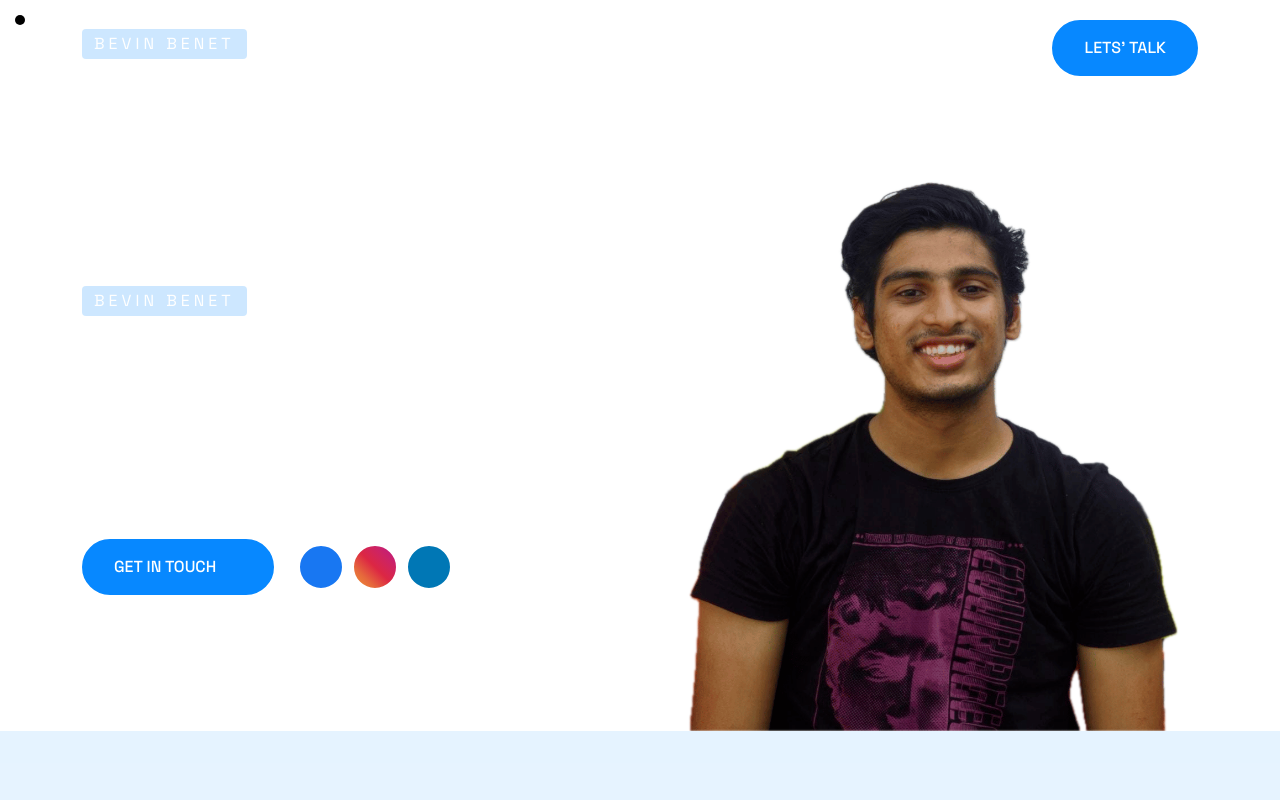
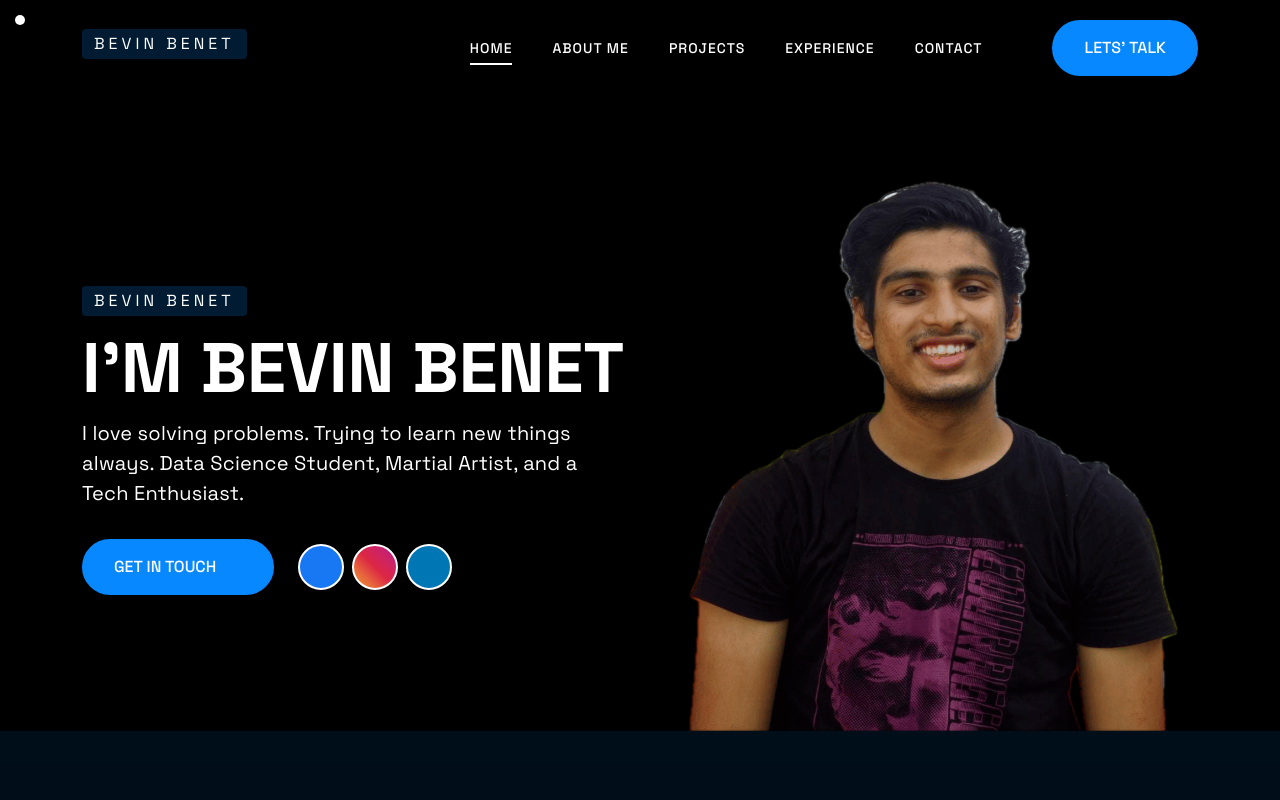
Before and after one commit to bevinbenet/bevinbenet.github.io, a React (Create React App) app: page / in a window 1280 px wide. Shown: the top 800 px of the page. Built offline with nearby package versions, Linux system fonts and the light colour scheme; some icons are missing.

Commit message:
Changes background colour to black

```diff
--- a/src/scss/scss/_style.scss
+++ b/src/scss/scss/_style.scss
@@ -8,7 +8,7 @@ body {
   --bs-body-font-size: 1rem;
   --bs-body-line-height: 1.6;
   overflow-x: hidden;
-  background: white;
+  background: black;
 }
 
 a {
```
Also changed, not shown: 11 other files (tests, documents, lock files or other folders).
